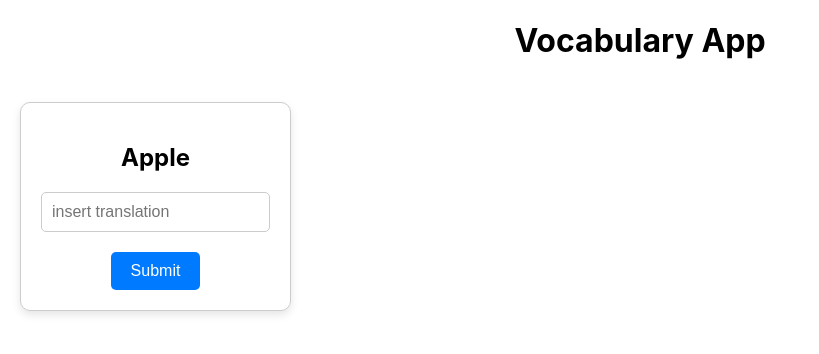
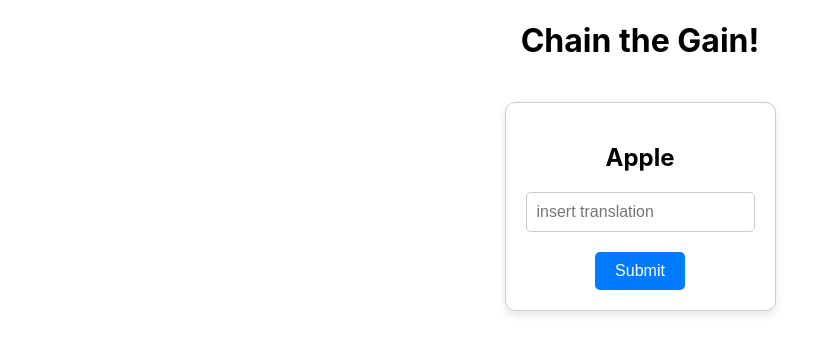
Before and after one commit to vauhochzett/liberate-language-learning, a React (Create React App) app in the folder my-app/: page / in a window 1280 px wide. Shown: the top 354 px of the page, without its empty margins (0-819 px from the left). Built offline with nearby package versions, Linux system fonts and the light colour scheme; no server answers.

Commit message:
Client: Uses Bootstrap components for basic styling

```diff
--- a/my-app/src/App.js
+++ b/my-app/src/App.js
@@ -1,8 +1,13 @@
-import React, { useEffect, useCallback, useState } from "react";
+import Cookies from "js-cookie";
+import React, { useCallback, useEffect, useState } from "react";
 import "./App.css";
+import Vocabulary from "./Vocabulary";
 import { vocabularies } from "./vocabularies";
-import Vocabulary from "./Vocabulary";
-import Cookies from "js-cookie";
+
+import Card from 'react-bootstrap/Card';
+import Col from 'react-bootstrap/Col';
+import Container from "react-bootstrap/Container";
+import Row from 'react-bootstrap/Row';
 
 function App() {
   const [currentIndex, setCurrentVocabIndex] = useState(0); // New state for current index
@@ -42,16 +47,26 @@ function App() {
   };
 
   return (
-    <div className="App">
-      <h1>Vocabulary App</h1>
-      <div className="vocab-list">
-        <Vocabulary
-          key={currentIndex}
-          word={vocabularies[currentIndex].word}
-          onNext={moveToNextVocab} // Pass the handleNextVocab function as a prop
-        />
-      </div>
-    </div>
+    <Container className="App">
+      <Row>
+        <Col>
+          <h1>Chain the Gain!</h1>
+        </Col>
+      </Row>
+      <Row>
+        <Col></Col>
+        <Col xs={12} md={8}>
+          <Card className="vocab-list">
+            <Vocabulary
+              key={currentIndex}
+              word={vocabularies[currentIndex].word}
+              onNext={moveToNextVocab} // Pass the handleNextVocab function as a prop
+            />
+          </Card>
+        </Col>
+        <Col></Col>
+      </Row>
+    </Container>
   );
 }
 
```
